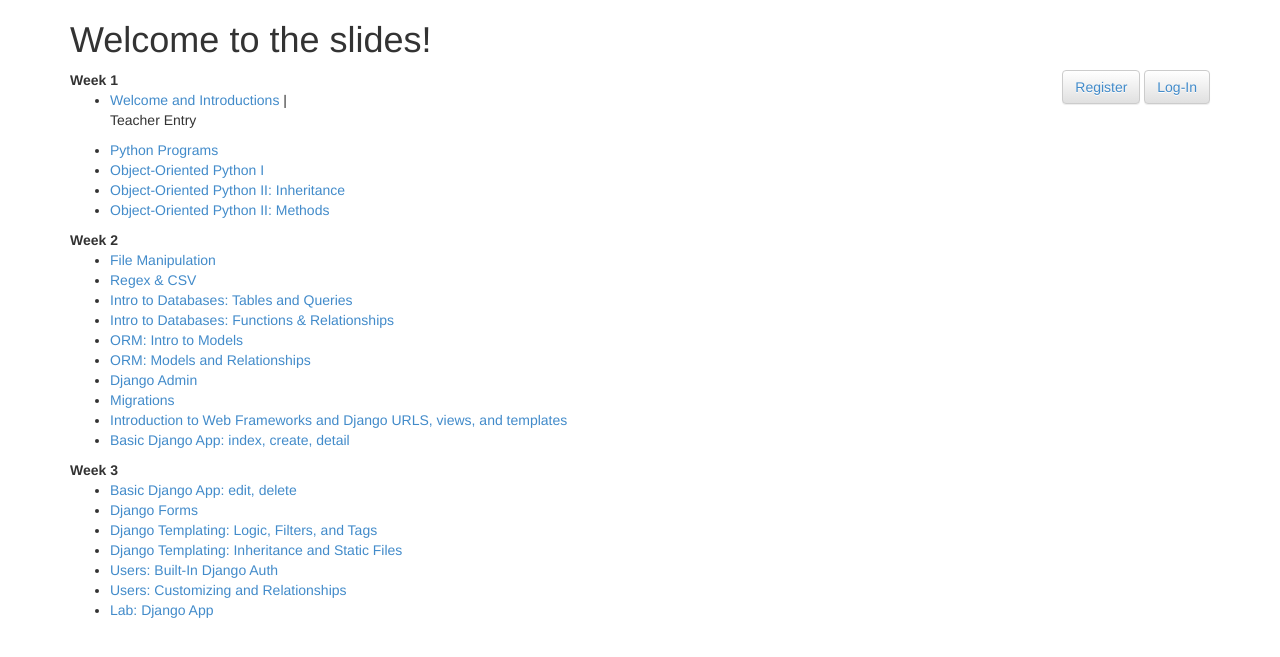
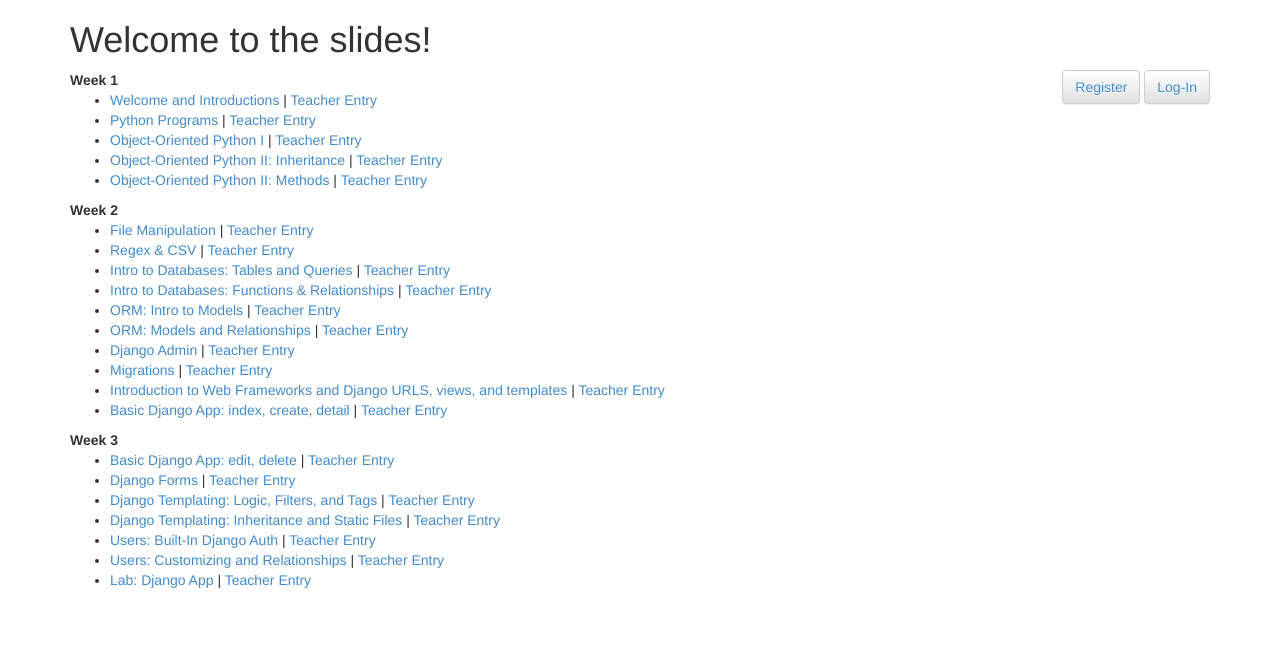
Before and after one commit to yenbryan/group-project-base, a Django app: page / in a window 1280 px wide. Shown: the top 657 px of the page. Run offline with Django 3.2, Linux system fonts and the light colour scheme; some libraries are stand-ins or nearby versions.

Commit message:
index has teacher portal entries

```diff
--- a/lms/urls.py
+++ b/lms/urls.py
@@ -23,7 +23,7 @@ urlpatterns = patterns('',
     url(r'^reset/done/$', 'django.contrib.auth.views.password_reset_complete', name='password_reset_complete'),
 
 #   teacher facing site
-    url(r'^teacher/(?P<week>\w+)/(?P<day>\w+)/(?P<am_pm>\w+)/$', 'slides.views.teacher', name='teacher'),
+    url(r'^teacher/(?P<week>\w+)/(?P<day>\w+)/(?P<am_pm>\d+)/$', 'slides.views.teacher', name='teacher'),
 
 # ajax call
     url(r'^edit/name/$', 'slides.views.edit_name', name='edit_name'),
--- a/slides/management/commands/slide_command.py
+++ b/slides/management/commands/slide_command.py
@@ -37,7 +37,6 @@ class Command(BaseCommand):
                     file_location = str(folder[0]) + "/" + str(file)
                     week = index1[-1]
                     day_am_pm = file[:-5]
-                    # print day_am_pm
                     if day_am_pm[-3:] == "_am":
                         am_pm = 0
                         day = day_am_pm[:1]
@@ -51,8 +50,7 @@ class Command(BaseCommand):
                         print am_pm
                         print ""
                     else:
-                        # for some reason, it returns -2 or -1 randomly
-                        am_pm = -1
+                        am_pm = 2
                         day = day_am_pm
                         print "day_am_pm " + str(day_am_pm)
                         print am_pm
@@ -75,12 +73,14 @@ class Command(BaseCommand):
             for header in all_headers:
                 if count == 0:
                     try:
+                        print ""
                         Slide.objects.create(name=str(header), week=week, day=day, am_pm=am_pm, slide_number=tracker)
                     except IntegrityError:
                         print "Integrity!!!!"
                     tracker += 1
                 elif header != all_headers[(count-1)]:
                     try:
+                        print ""
                         Slide.objects.create(name=str(header), week=week, day=day, am_pm=am_pm, slide_number=tracker)
                     except IntegrityError:
                         print "integrity!!!"
--- a/slides/models.py
+++ b/slides/models.py
@@ -17,11 +17,12 @@ class Profile(AbstractUser):
             else u"{}".format(self.username) # prints out real_name or Username
 
 """
-    am_pm input takes 1 small integer -1, 0, 1
-    AM NOR PM equals -1
+    am_pm input takes 1 small integer 2, 0, 1
+    AM NOR PM equals 2
     AM equals 0
     PM equals 1
 """
+
 
 class Slide(models.Model):
     name = models.CharField(max_length=150, null=True)
--- a/slides/templates/index.html
+++ b/slides/templates/index.html
@@ -45,38 +45,38 @@
             <dt>Week 1</dt>
             <dd>
                 <ul>
-                    <li><a href="{% url "week1_day1" %}">Welcome and Introductions</a> | <p>Teacher Entry</p></li>
-                    <li><a href="{% url "week1_day2" %}">Python Programs</a></li>
-                    <li><a href="{% url "week1_day3" %}">Object-Oriented Python I</a></li>
-                    <li><a href="{% url "week1_day4_am" %}">Object-Oriented Python II: Inheritance</a></li>
-                    <li><a href="{% url "week1_day4_pm" %}">Object-Oriented Python II: Methods</a></li>
+                    <li><a href="{% url "week1_day1" %}"> Welcome and Introductions</a> | <a href="{% url "teacher" "1" "1" "2" %}">Teacher Entry</a></li> {# in order of week 1, day 1 and am=0, pm=1, neither =2 #}
+                    <li><a href="{% url "week1_day2" %}">Python Programs</a> | <a href="{% url "teacher" "1" "2" "2" %}">Teacher Entry</a></li>
+                    <li><a href="{% url "week1_day3" %}">Object-Oriented Python I</a> | <a href="{% url "teacher" "1" "3" "2" %}">Teacher Entry</a></li>
+                    <li><a href="{% url "week1_day4_am" %}">Object-Oriented Python II: Inheritance</a> | <a href="{% url "teacher" "1" "4" "0" %}">Teacher Entry</a></li>
+                    <li><a href="{% url "week1_day4_pm" %}">Object-Oriented Python II: Methods</a> | <a href="{% url "teacher" "1" "4" "1" %}">Teacher Entry</a></li>
                 </ul>
             </dd>
             <dt>Week 2</dt>
             <dd>
                 <ul>
-                    <li><a href="{% url "week2_day1_am" %}">File Manipulation</a></li>
-                    <li><a href="{% url "week2_day1_pm" %}">Regex & CSV</a></li>
-                    <li><a href="{% url "week2_day2_am" %}">Intro to Databases: Tables and Queries</a></li>
-                    <li><a href="{% url "week2_day2_pm" %}">Intro to Databases: Functions & Relationships</a></li>
-                    <li><a href="{% url "week2_day3_am" %}">ORM: Intro to Models</a></li>
-                    <li><a href="{% url "week2_day3_pm" %}">ORM: Models and Relationships</a></li>
-                    <li><a href="{% url "week2_day4_am" %}">Django Admin</a></li>
-                    <li><a href="{% url "week2_day4_pm" %}">Migrations</a></li>
-                    <li><a href="{% url "week2_day5_am" %}">Introduction to Web Frameworks and Django URLS, views, and templates</a></li>
-                    <li><a href="{% url "week2_day5_pm" %}">Basic Django App: index, create, detail</a></li>
+                    <li><a href="{% url "week2_day1_am" %}">File Manipulation</a> | <a href="{% url "teacher" "2" "1" "0" %}">Teacher Entry</a></li>
+                    <li><a href="{% url "week2_day1_pm" %}">Regex & CSV</a> | <a href="{% url "teacher" "2" "1" "1" %}">Teacher Entry</a></li>
+                    <li><a href="{% url "week2_day2_am" %}">Intro to Databases: Tables and Queries</a> | <a href="{% url "teacher" "2" "2" "0" %}">Teacher Entry</a></li>
+                    <li><a href="{% url "week2_day2_pm" %}">Intro to Databases: Functions & Relationships</a> | <a href="{% url "teacher" "2" "2" "1" %}">Teacher Entry</a></li>
+                    <li><a href="{% url "week2_day3_am" %}">ORM: Intro to Models</a> | <a href="{% url "teacher" "2" "3" "0" %}">Teacher Entry</a></li>
+                    <li><a href="{% url "week2_day3_pm" %}">ORM: Models and Relationships</a> | <a href="{% url "teacher" "2" "3" "1" %}">Teacher Entry</a></li>
+                    <li><a href="{% url "week2_day4_am" %}">Django Admin</a> | <a href="{% url "teacher" "2" "4" "0" %}">Teacher Entry</a></li>
+                    <li><a href="{% url "week2_day4_pm" %}">Migrations</a> | <a href="{% url "teacher" "2" "4" "1" %}">Teacher Entry</a></li>
+                    <li><a href="{% url "week2_day5_am" %}">Introduction to Web Frameworks and Django URLS, views, and templates</a> | <a href="{% url "teacher" "2" "5" "0" %}">Teacher Entry</a></li>
+                    <li><a href="{% url "week2_day5_pm" %}">Basic Django App: index, create, detail</a> | <a href="{% url "teacher" "2" "5" "1" %}">Teacher Entry</a></li>
                 </ul>
             </dd>
             <dt>Week 3</dt>
             <dd>
                 <ul>
-                    <li><a href="{% url "week3_day1_am" %}">Basic Django App: edit, delete</a></li>
-                    <li><a href="{% url "week3_day1_pm" %}">Django Forms</a></li>
-                    <li><a href="{% url "week3_day2_am" %}">Django Templating: Logic, Filters, and Tags</a></li>
-                    <li><a href="{% url "week3_day2_pm" %}">Django Templating: Inheritance and Static Files</a></li>
-                    <li><a href="{% url "week3_day3_am" %}">Users: Built-In Django Auth</a></li>
-                    <li><a href="{% url "week3_day3_pm" %}">Users: Customizing and Relationships</a></li>
-                    <li><a href="{% url "week3_lab" %}">Lab: Django App</a></li>
+                    <li><a href="{% url "week3_day1_am" %}">Basic Django App: edit, delete</a> | <a href="{% url "teacher" "3" "1" "0" %}">Teacher Entry</a></li>
+                    <li><a href="{% url "week3_day1_pm" %}">Django Forms</a> | <a href="{% url "teacher" "3" "1" "1" %}">Teacher Entry</a></li>
+                    <li><a href="{% url "week3_day2_am" %}">Django Templating: Logic, Filters, and Tags</a> | <a href="{% url "teacher" "3" "2" "0" %}">Teacher Entry</a></li>
+                    <li><a href="{% url "week3_day2_pm" %}">Django Templating: Inheritance and Static Files</a> | <a href="{% url "teacher" "3" "2" "1" %}">Teacher Entry</a></li>
+                    <li><a href="{% url "week3_day3_am" %}">Users: Built-In Django Auth</a> | <a href="{% url "teacher" "3" "3" "0" %}">Teacher Entry</a></li>
+                    <li><a href="{% url "week3_day3_pm" %}">Users: Customizing and Relationships</a> | <a href="{% url "teacher" "3" "3" "1" %}">Teacher Entry</a></li>
+                    <li><a href="{% url "week3_lab" %}">Lab: Django App</a> | <a href="{% url "teacher" "3" "lab" "2" %}">Teacher Entry</a></li>
                 </ul>
             </dd>
         </dl>
--- a/slides/templates/teacher.html
+++ b/slides/templates/teacher.html
@@ -5,6 +5,8 @@
     <title></title>
 </head>
 <body>
-
+{% for slide in deck %}
+<p>{{ slide.name }}</p>
+{% endfor %}
 </body>
 </html>
```
Also changed, not shown: slides/management/commands/index_command.py (added, +35 -0 lines), slides/views.py (+6 -2 lines), slides/migrations/0001_initial.py, slides/migrations/0002_auto_20141028_0202.py (deleted), slides/migrations/0003_auto_20141028_0203.py (deleted).
